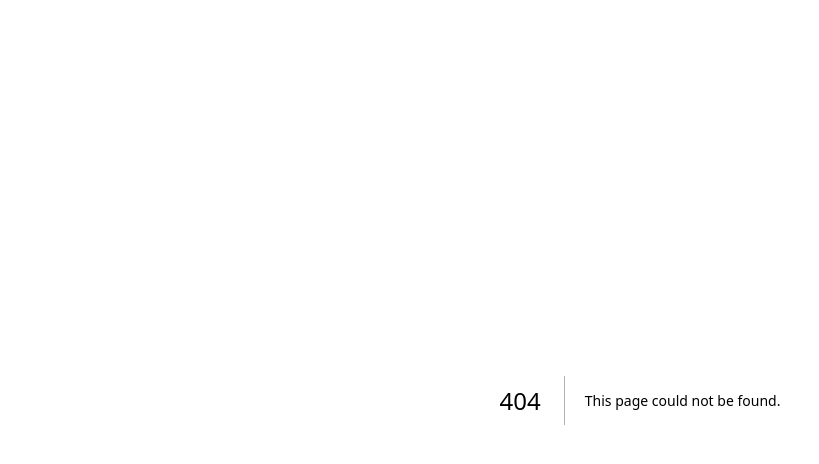
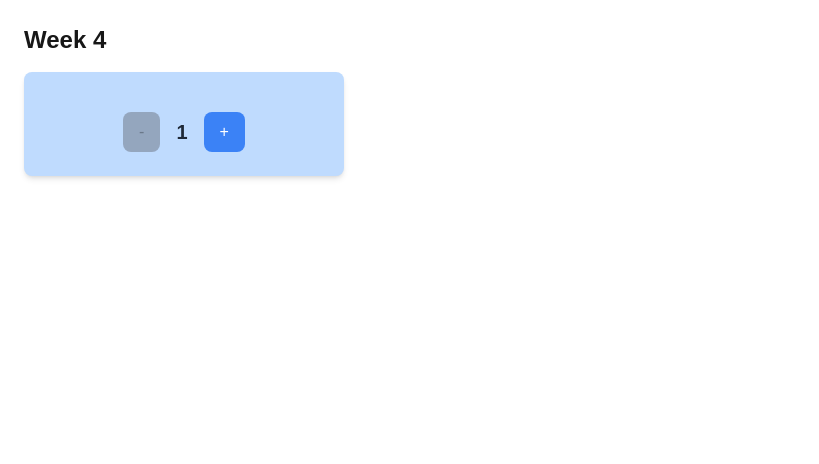
Before and after one commit to Pairphtrp/cprg306-assignments, a Next.js app: page /week-4 in a window 1280 px wide. Before the commit this address had no page. Shown: the top 464 px of the page, without its empty margins (0-819 px from the left). Built offline with nearby package versions, Linux system fonts and the light colour scheme.

Commit message:
week-4
Week4

```diff
--- /dev/null
+++ b/app/week-4/counter.js
@@ -0,0 +1,21 @@
+"use client";
+
+import { useState } from "react";
+
+export default function Counter() {
+    const [count, setCount] = useState(0);
+
+    const increment = () => {
+        setCount(count + 1);
+    }
+
+    return (
+        <div>
+
+            <p>{count}</p>
+            <button onClick={increment} className="bg-blue-500
+             hover:bg-blue-700
+             active:bg-red-500">Increment</button>
+        </div>
+    );
+}
--- /dev/null
+++ b/app/week-4/new-item.js
@@ -0,0 +1,44 @@
+"use client";
+
+import { useState } from "react";
+
+export default function NewItem() {
+  const [quantity, setQuantity] = useState(1);
+
+  // Function to increase quantity (max 20)
+  const increment = () => {
+    if (quantity < 20) {
+      setQuantity((prev) => prev + 1);
+    }
+  };
+
+  // Function to decrease quantity (min 1)
+  const decrement = () => {
+    if (quantity > 1) {
+      setQuantity((prev) => prev - 1);
+    }
+  };
+
+  return (
+    <div className="bg-blue-200 shadow-md rounded-lg p-6 w-80 text-center">
+      <h2 className="text-lg font-semibold mb-4"></h2>
+      <div className="flex items-center justify-center space-x-4">
+        <button
+          className="px-4 py-2 bg-gray-500 rounded-lg disabled:opacity-50"
+          onClick={decrement}
+          disabled={quantity === 1}
+        >
+          -
+        </button>
+        <span className="text-xl font-bold text-gray-800 ">{quantity}</span>
+        <button
+          className="px-4 py-2 bg-blue-500 text-white rounded-lg disabled:opacity-50"
+          onClick={increment}
+          disabled={quantity === 20}
+        >
+          +
+        </button>
+      </div>
+    </div>
+  );
+}
--- /dev/null
+++ b/app/week-4/page.js
@@ -0,0 +1,10 @@
+import NewItem from "./new-item";
+
+export default function Week4Page() {
+  return (
+    <main className="p-6">
+      <h1 className="text-2xl font-bold mb-4">Week 4</h1>
+      <NewItem />
+    </main>
+  );
+}
```
